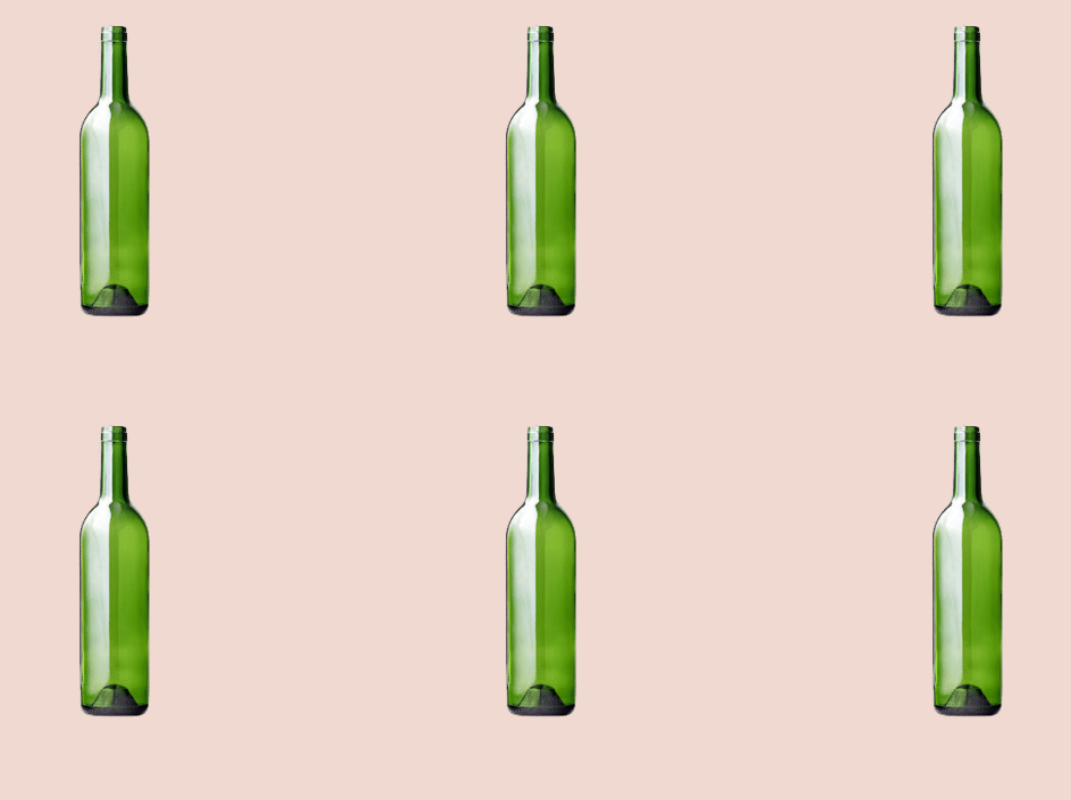
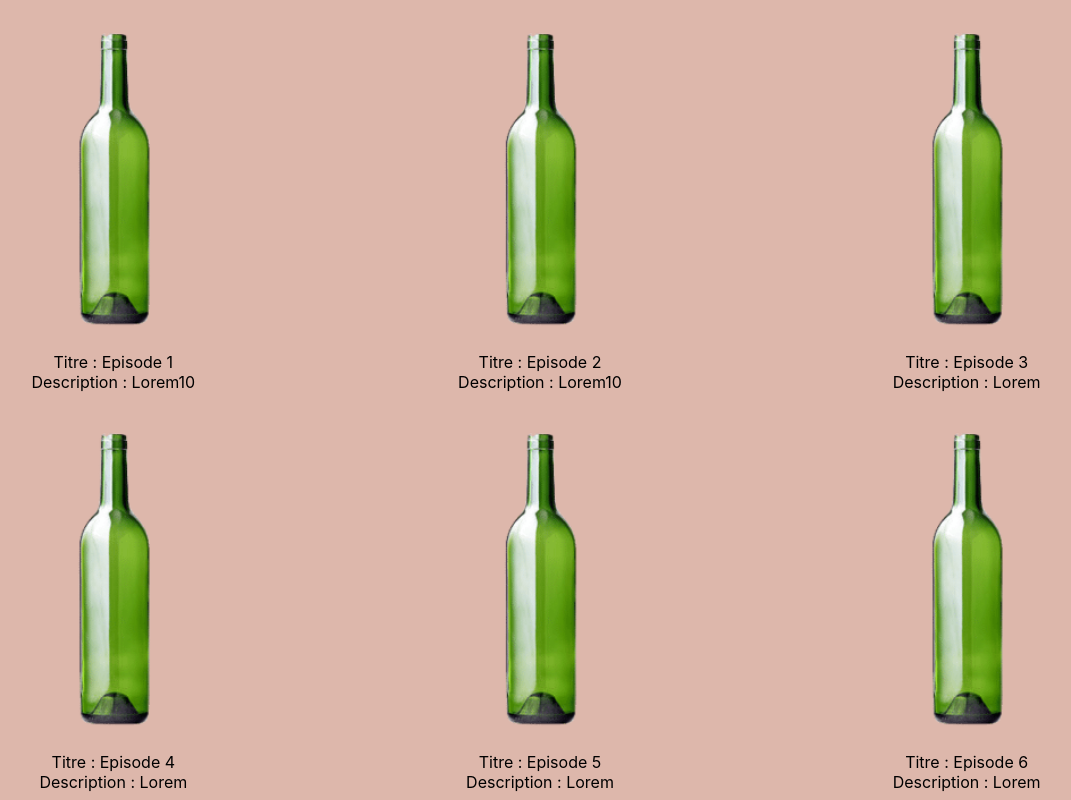
Before and after one commit to clarissemille/doc_alcool, a React (Create React App) app: page /home in a window 1280 px wide. Shown: the whole page, without its empty margins (100-1171 px from the left). Built offline with nearby package versions, Linux system fonts and the light colour scheme.

Commit message:
intégration json

```diff
--- a/src/components/Episodes.js
+++ b/src/components/Episodes.js
@@ -3,12 +3,13 @@ import Episode from './Episode';
 import '../styles/Episodes.css'
 import img from '../assets/img/bouteille.png';
 import img1 from '../assets/img/bouteille1.png';
+import episodes from '../datas/episodes.json';
 
 
 function Episodes() {
     const episode1 = () => {
         console.log("Episode 1");
-    }
+    };
     const episode2 = () => {
         console.log("Episode 2");
     }
@@ -27,12 +28,25 @@ function Episodes() {
 
     return (
         <div className='grille'>
-            <div className="episode"> <img src={img} onClick={episode1} alt="" /></div>
-            <div className="episode"> <img src={img} onClick={episode2} alt="" /></div>
+
+                {episodes && episodes.map(episode => {
+                    return(
+                        <div>
+                        <div className='box' key={episode.id}>
+                        <img src={img} onClick={episode1} alt="" />
+                            <p>Titre : {episode.titre}</p>
+                            <p>Description : {episode.description}</p>
+                        </div>
+                        </div>
+                )})}
+
+
+
+            {/* <div className="episode"> <img src={img} onClick={episode2} alt="" /></div>
             <div className="episode"> <img src={img} onClick={episode3} alt="" /></div>
             <div className="episode"> <img src={img} onClick={episode4} alt="" /></div>
             <div className="episode"> <img src={img} onClick={episode5} alt="" /></div>
-            <div className="episode"> <img src={img} onClick={episode6} alt="" /></div>
+            <div className="episode"> <img src={img} onClick={episode6} alt="" /></div> */}
 
 
         </div>
--- a/public/datas/episodes.json
+++ b/src/datas/episodes.json
@@ -1,37 +1,43 @@
-[
+[   {
+    "id": 1,
+    "titre" : "Episode 1",
+    "description": "Lorem10",
+    "image":"../assets/img/bouteille.png",
+    "video":"video2"
+},
     {
-        "id": 1,
+        "id": 2,
         "titre" : "Episode 2",
         "description": "Lorem10",
-        "image":"image2",
+        "image":"../assets/img/bouteille.png",
         "video":"video2"
     },
     {
         "id": 3,
         "titre" : "Episode 3",
         "description": "Lorem",
-        "image":"image3",
+        "image":"../assets/img/bouteille.png",
         "video":"video3"
     },
     {
         "id": 4,
         "titre" : "Episode 4",
         "description": "Lorem",
-        "image":"image4",
+        "image":"../assets/img/bouteille.png",
         "video":"video4"
     },
     {
         "id": 5,
         "titre" : "Episode 5",
         "description": "Lorem",
-        "image":"image5",
+        "image":"../assets/img/bouteille.png",
         "video":"video5"
     },
     {
         "id": 6,
         "titre" : "Episode 6",
         "description": "Lorem",
-        "image":"image6",
+        "image":"../assets/img/bouteille.png",
         "video":"video6"
     }
 ]
```
